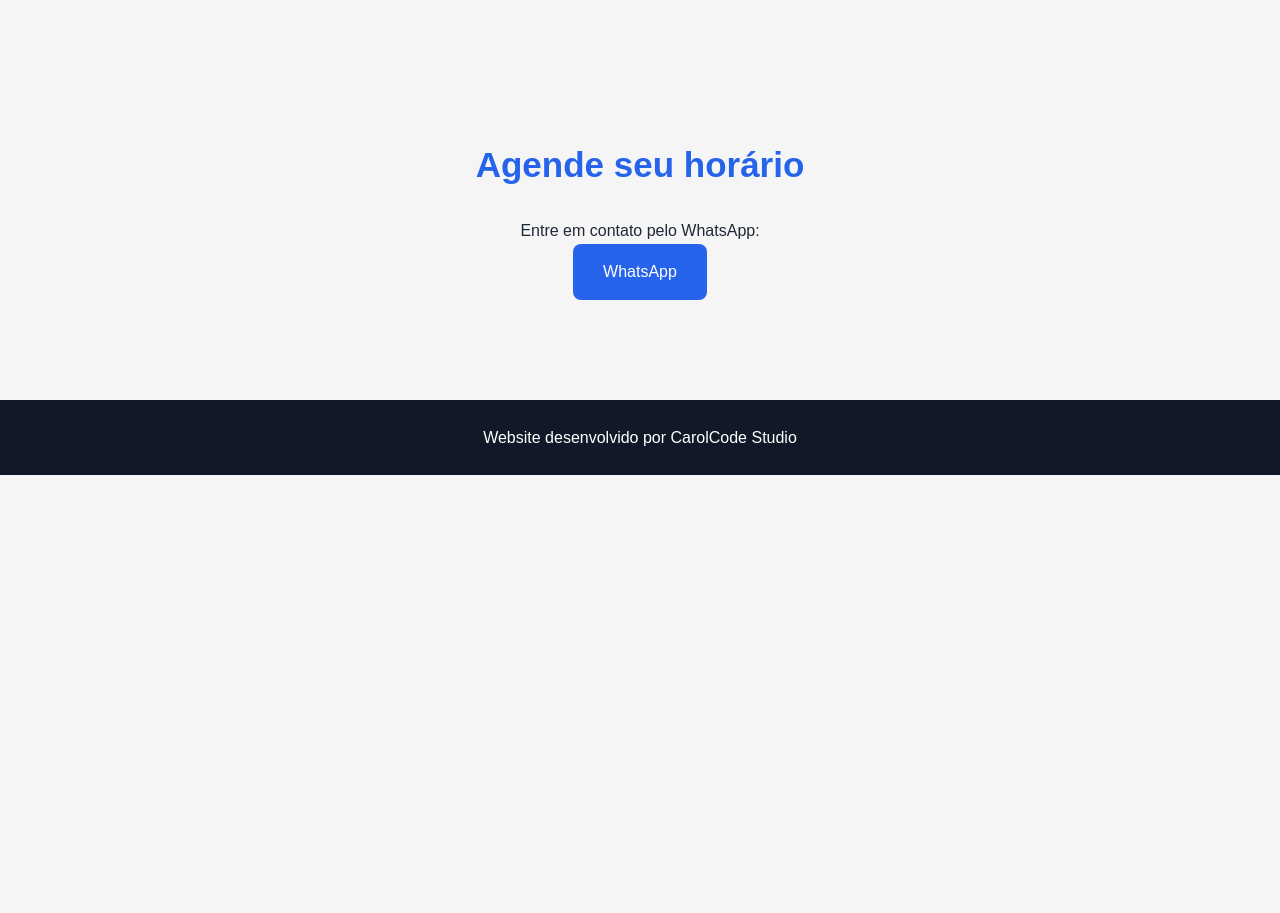
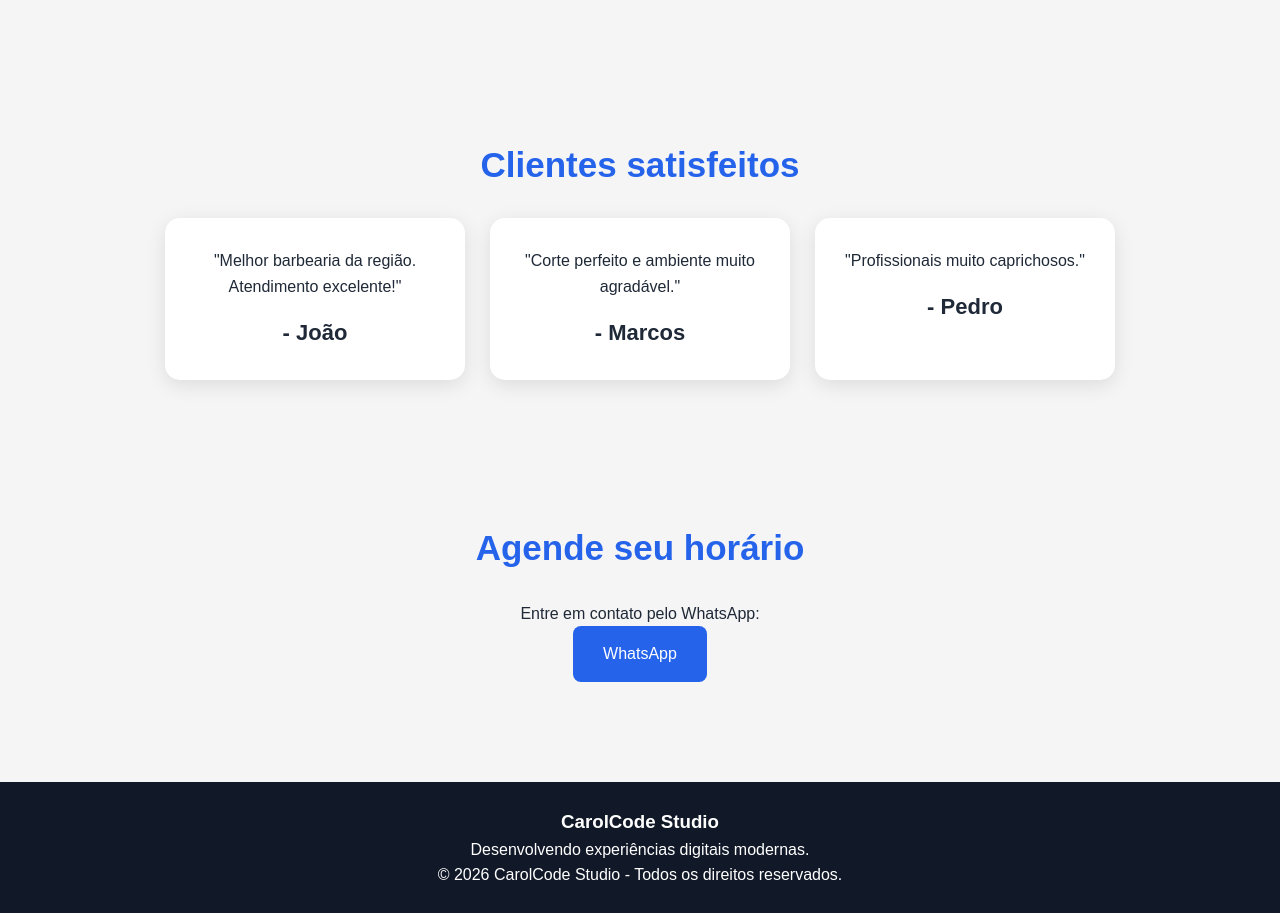
Before and after one commit to carolcodestudio/barbershop-website, a plain HTML site: page index.html in a window 1280 px wide. Shown: the part 1852-2765 px from the top of the page. Before the commit the page ends 2327 px from the top, so only its background shows below. Drawn offline with Linux system fonts and the light colour scheme.

Commit message:
Update index.html

```diff
--- a/index.html
+++ b/index.html
@@ -154,6 +154,59 @@ unindo tradição e modernidade para valorizar seu estilo.
 
 </section>
 
+<section id="avaliacoes">
+
+<h2>Clientes satisfeitos</h2>
+
+
+<div class="cards">
+
+
+<div class="card">
+
+<p>
+"Melhor barbearia da região. Atendimento excelente!"
+</p>
+
+<strong>
+- João
+</strong>
+
+</div>
+
+
+
+<div class="card">
+
+<p>
+"Corte perfeito e ambiente muito agradável."
+</p>
+
+<strong>
+- Marcos
+</strong>
+
+</div>
+
+
+
+<div class="card">
+
+<p>
+"Profissionais muito caprichosos."
+</p>
+
+<strong>
+- Pedro
+</strong>
+
+</div>
+
+
+</div>
+
+
+</section>
 
 <section id="contato">
 
@@ -166,22 +219,29 @@ Entre em contato pelo WhatsApp:
 </p>
 
 
-<a class="botao" href="#">
+<a
+class="botao"
+href="https://wa.me/5511999999999"
+target="_blank">
+
 WhatsApp
+
 </a>
-
 
 </section>
 
 
 
 
-
 <footer>
-
+<h3>CarolCode Studio</h3>
 
 <p>
-Website desenvolvido por CarolCode Studio
+Desenvolvendo experiências digitais modernas.
+</p>
+
+<p>
+© 2026 CarolCode Studio - Todos os direitos reservados.
 </p>
 
 
```
